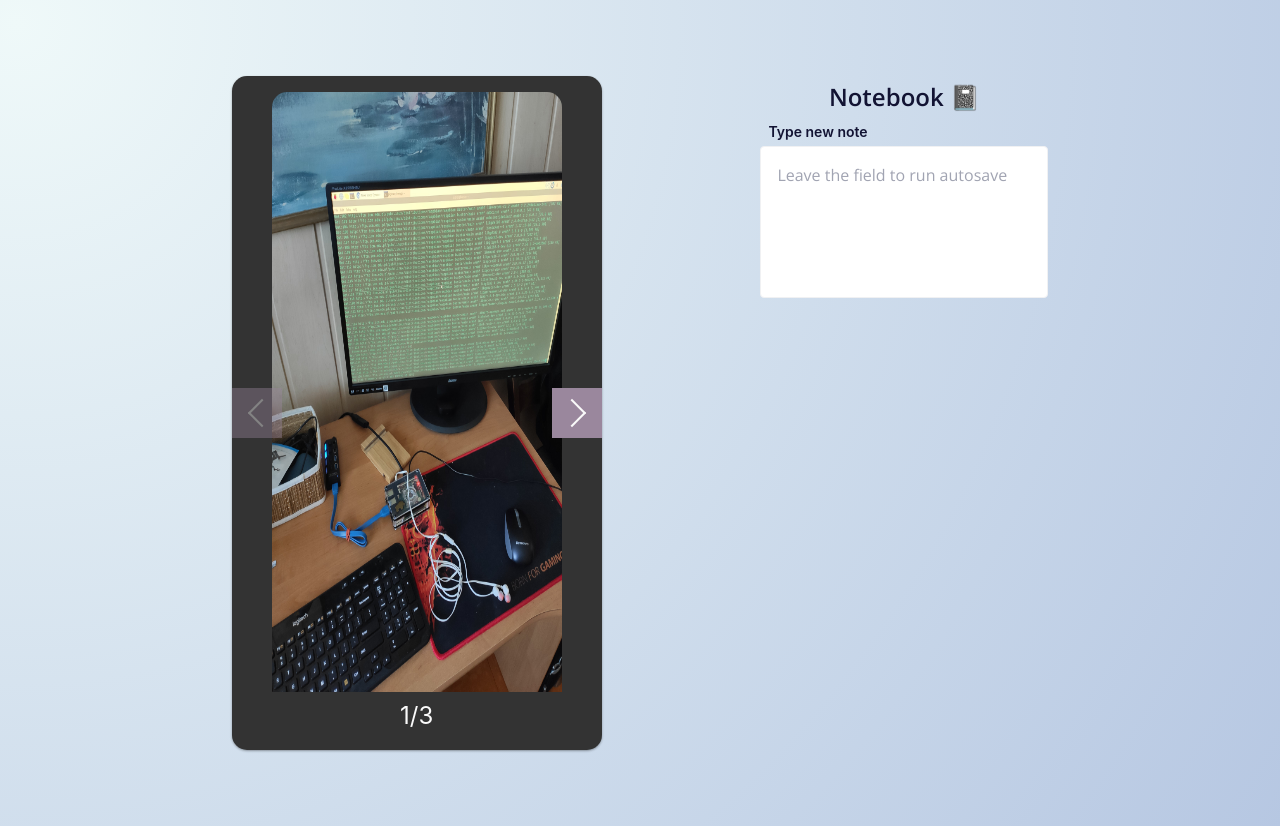
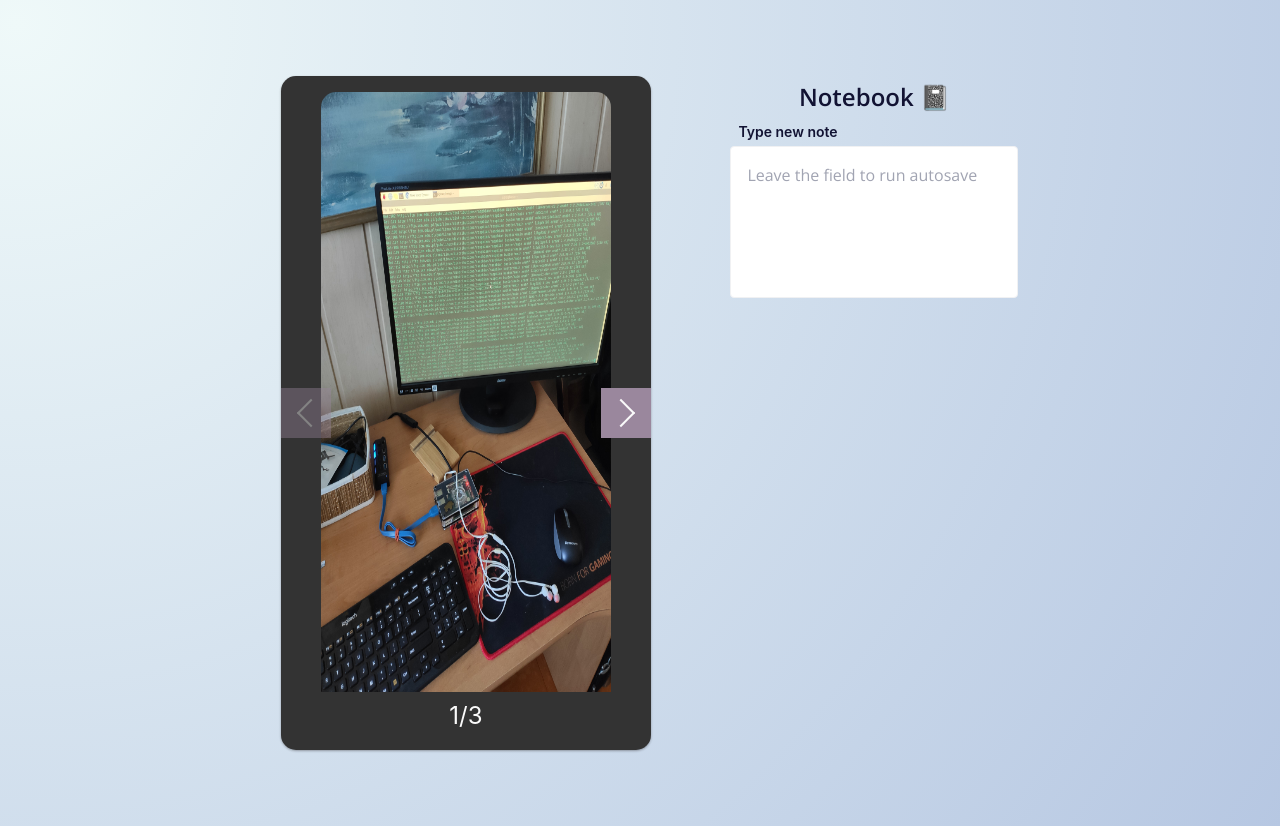
Before and after one commit to AdrianGHub/day-caption-journal, a website built with webpack: page src/content/index.html in a window 1280 px wide. Built offline with nearby package versions, Linux system fonts and the light colour scheme; files whose address does not match are found by name.

Commit message:
feat: update flex styles

```diff
--- a/src/sass/components/notes/_notebook.scss
+++ b/src/sass/components/notes/_notebook.scss
@@ -3,10 +3,8 @@
     flex-direction: column;
     justify-content: center;
     align-items: center;
-}
 
-
-.notebook__container {
+    &__container {
         width: var(--max-width);
 
         &--title {
@@ -20,6 +18,12 @@
           margin-bottom: var(--space-xs);
         }
       }
+
+    @media(min-width: 1024px) {
+        margin-right: 60px;
+    }
+}
+
 
   .notes {
     width: var(--max-width);
--- a/src/sass/components/slider/_slider.scss
+++ b/src/sass/components/slider/_slider.scss
@@ -1,16 +1,22 @@
 .slider {
     display: flex;
     align-items: center;
+    justify-content: center;
     margin: 60px auto;
+
+    @media(min-width: 1024px) {
+        justify-content: baseline;
+    }
 
     &__container {
         max-width: 1000px;
+        min-width: 300px;
         width: 70%;
         display: flex;
         align-items: center;
         position: relative;
         background-color: #333;
-        box-shadow: 0 1px 3px rgba(0,0,0,0.12), 0 1px 2px rgba(0,0,0,0.24);
+        box-shadow: 0 1px 3px rgba(0,0,0,0.12), 0 1px 2px rgba(36, 31, 31, 0.24);
         transition: all 0.3s cubic-bezier(.25,.8,.25,1);
         border-radius: 15px;
 
```
Lines whose indentation alone changed are shown as unchanged.
